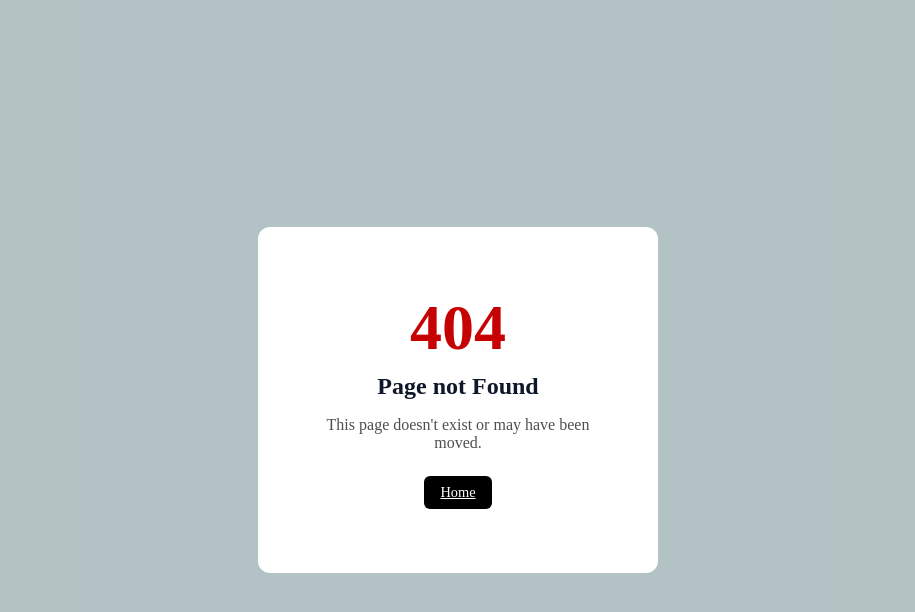
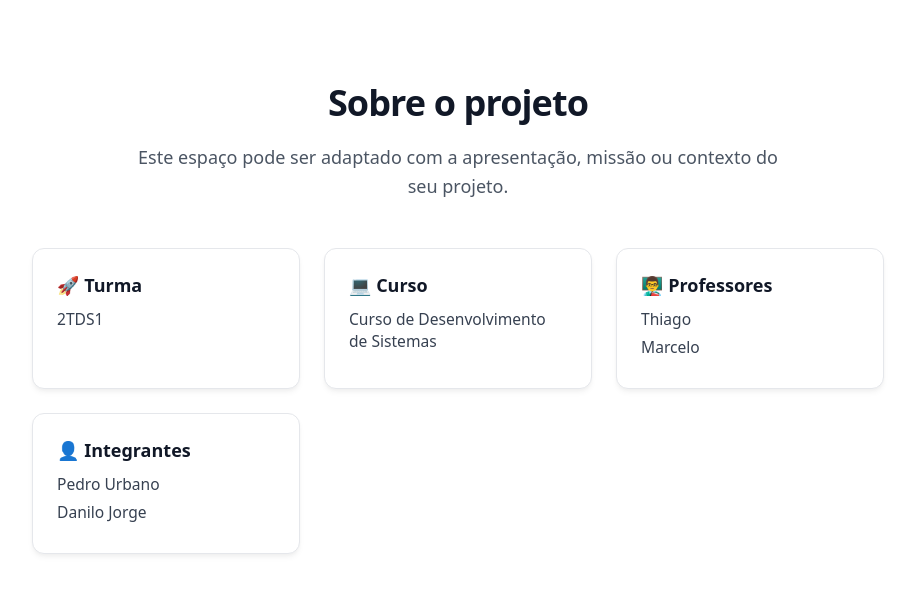
Before and after one commit to DaniloJorge12/Enciclopedia-Bruxos-NEXT, a Next.js app: page /sobre in a window 1280 px wide. Before the commit this address had no page. Shown: the top 612 px of the page, without its empty margins (182-1097 px from the left). Built offline with nearby package versions, Linux system fonts and the light colour scheme.

Commit message:
ft: Finaliza a pagina Sobre

```diff
--- a/src/app/nome-da-rota/page.jsx
+++ /dev/null
@@ -1,5 +0,0 @@
-export default function page() {
-  return (
-    <div>Rota</div>
-  )
-}
--- /dev/null
+++ b/src/app/sobre/page.jsx
@@ -0,0 +1,33 @@
+import styles from './sobre.module.css';
+
+export default function sobre() {
+    return (
+        <section className={styles.container}>
+            <h1>Sobre o projeto</h1>
+            <p className={styles.descricao}>
+                Este espaço pode ser adaptado com a apresentação, missão ou contexto do seu projeto.
+            </p>
+
+            <div className={styles.mvvGrid}>
+                <div className={styles.turma}>
+                    <h3>🚀 Turma </h3>
+                    <p>2TDS1</p>
+                </div>
+                <div className={styles.curso}>
+                    <h3> 💻 Curso </h3>
+                    <p>Curso de Desenvolvimento de Sistemas</p>
+                </div>
+                <div className={styles.Professores}>
+                    <h3>👨‍🏫 Professores </h3>
+                    <p>Thiago</p>
+                    <p>Marcelo</p>
+                </div>
+                <div className={styles.integrantes}>
+                    <h3>👤 Integrantes</h3>
+                    <p>Pedro Urbano</p>
+                    <p>Danilo Jorge</p>
+                </div>
+            </div>
+        </section>
+    );
+}
--- /dev/null
+++ b/src/app/sobre/sobre.module.css
@@ -0,0 +1,96 @@
+.container {
+  max-width: 900px;
+  margin: 0 auto;
+  padding: 3rem 1.5rem;
+  font-family: system-ui, -apple-system, BlinkMacSystemFont, 'Segoe UI', Roboto, sans-serif;
+  color: #1f2937;
+}
+
+.container h1 {
+  font-size: 2.25rem;
+  font-weight: 700;
+  text-align: center;
+  margin-bottom: 1rem;
+  color: #111827;
+  letter-spacing: -0.025em;
+}
+
+.descricao {
+  font-size: 1.125rem;
+  line-height: 1.6;
+  text-align: center;
+  color: #4b5563;
+  max-width: 650px;
+  margin: 0 auto 3rem auto;
+}
+
+
+.mvvGrid {
+  display: grid;
+  grid-template-columns: repeat(auto-fit, minmax(240px, 1fr));
+  gap: 1.5rem;
+}
+
+
+.turma,
+.curso,
+.Professores,
+.integrantes {
+  background-color: #ffffff;
+  border: 1px solid #e5e7eb;
+  border-radius: 12px;
+  padding: 1.5rem;
+  box-shadow: 0 4px 6px -1px rgba(0, 0, 0, 0.05), 0 2px 4px -1px rgba(0, 0, 0, 0.03);
+  transition: transform 0.2s ease, box-shadow 0.2s ease;
+}
+
+
+.turma:hover,
+.curso:hover,
+.Professores:hover,
+.integrantes:hover {
+  transform: translateY(-4px);
+  box-shadow: 0 10px 15px -3px rgba(0, 0, 0, 0.08), 0 4px 6px -2px rgba(0, 0, 0, 0.04);
+}
+
+
+.turma h3,
+.curso h3,
+.Professores h3,
+.integrantes h3 {
+  font-size: 1.125rem;
+  font-weight: 600;
+  margin-top: 0;
+  margin-bottom: 0.75rem;
+  color: #111827;
+  display: flex;
+  align-items: center;
+  gap: 0.5rem;
+}
+
+
+.turma p,
+.curso p,
+.Professores p,
+.integrantes p {
+  margin: 0.35rem 0;
+  color: #374151;
+  font-size: 0.975rem;
+  line-height: 1.4;
+}
+
+
+@media (max-width: 640px) {
+  .container {
+    padding: 2rem 1rem;
+  }
+
+  .container h1 {
+    font-size: 1.75rem;
+  }
+
+  .descricao {
+    font-size: 1rem;
+    margin-bottom: 2rem;
+  }
+}
```
Also changed, not shown: src/app/nome-da-rota/nome-da-rota.module.css (deleted).
